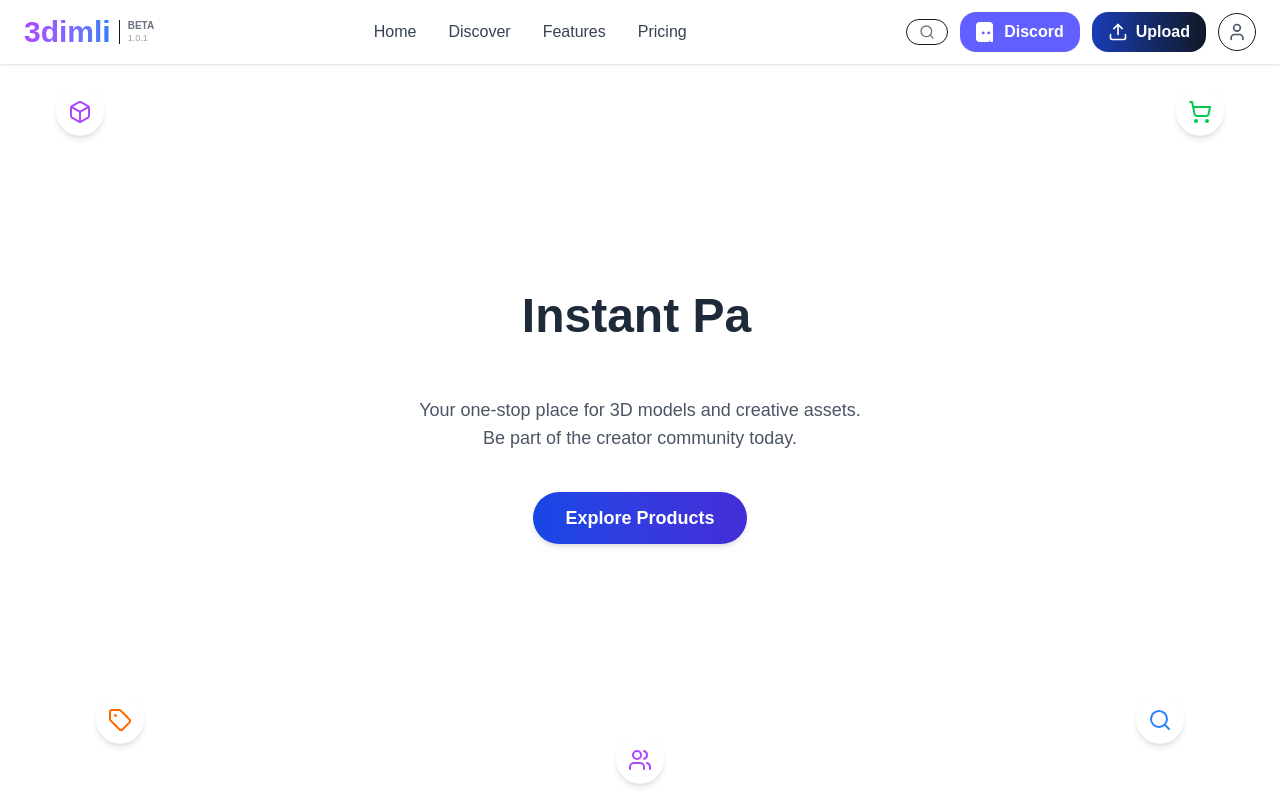
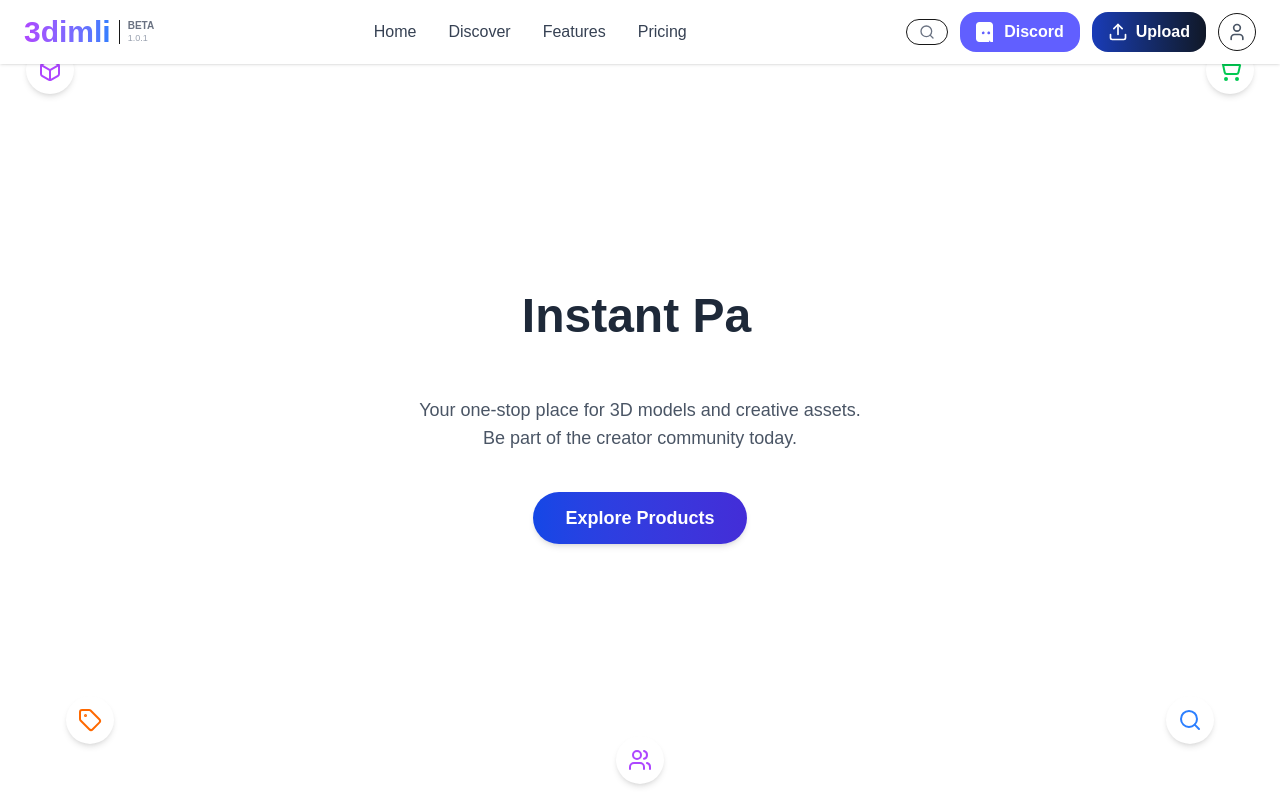
Before and after one commit to Muhammed0fayiz/3dimli, a Next.js app: page / in a window 1280 px wide. Built offline with nearby package versions, Linux system fonts and the light colour scheme.

Commit message:
animation changed

```diff
--- a/src/app/page.tsx
+++ b/src/app/page.tsx
@@ -2,11 +2,12 @@
 import React from 'react'
 import Navbar from "@/components/Navbar"
 import HeroSection from "@/components/HeroSection"
-Navbar
+
 const page = () => {
   return (
     <div>
       <Navbar/>
+
         <HeroSection/>
 
     </div>
--- a/src/components/HeroSection.tsx
+++ b/src/components/HeroSection.tsx
@@ -2,7 +2,7 @@
 
 import { motion, useScroll, useTransform } from "framer-motion";
 import { useState, useEffect } from "react";
-import { ShoppingCart, Search, Tag, Box ,Users } from "lucide-react";
+import { ShoppingCart, Search, Tag, Box, Users } from "lucide-react";
 
 export default function HeroSection() {
 
@@ -17,11 +17,19 @@ export default function HeroSection() {
 
   const { scrollYProgress } = useScroll();
 
-const moveIcons = useTransform(scrollYProgress, [0, 1], [0, 300]);
+
+
+
+    const leftX = useTransform(scrollYProgress, [0, 1], [-10, -30]);
+  const rightX = useTransform(scrollYProgress, [0, 1], [10, 30]);
+  const topY = useTransform(scrollYProgress, [0, 1], [-10, -40]);
+  const bottomY = useTransform(scrollYProgress, [0, 1], [10, 40]);
+
+
 
   useEffect(() => {
     const text = lines[currentLine];
-    let timer: string | number | NodeJS.Timeout | undefined;
+    let timer: NodeJS.Timeout;
 
     if (!deleting && typed.length < text.length) {
       timer = setTimeout(() => setTyped(text.slice(0, typed.length + 1)), 70);
@@ -46,9 +54,9 @@ const moveIcons = useTransform(scrollYProgress, [0, 1], [0, 300]);
         className="absolute inset-0 bg-gradient-to-r from-pink-200 via-purple-200 to-blue-200 bg-[length:200%_200%] opacity-40 -z-10"
       />
 
-      {/* top floating icons */}
+
       <motion.div
-        style={{ y: moveIcons }}
+        style={{ x: leftX, y: topY }}
         animate={{ y: [0, -12, 0] }}
         transition={{ duration: 3, repeat: Infinity, ease: "easeInOut" }}
         className="absolute top-16 left-14 bg-white shadow-md rounded-full p-3"
@@ -56,8 +64,9 @@ const moveIcons = useTransform(scrollYProgress, [0, 1], [0, 300]);
         <Box className="w-6 h-6 text-purple-500" />
       </motion.div>
 
+
       <motion.div
-        style={{ y: moveIcons }}
+        style={{ x: rightX, y: topY }}
         animate={{ y: [0, -18, 0] }}
         transition={{ duration: 3.6, repeat: Infinity, ease: "easeInOut" }}
         className="absolute top-16 right-14 bg-white shadow-md rounded-full p-3"
@@ -65,7 +74,7 @@ const moveIcons = useTransform(scrollYProgress, [0, 1], [0, 300]);
         <ShoppingCart className="w-6 h-6 text-green-500" />
       </motion.div>
 
-      {/* heading text */}
+
       <div className="h-[120px] flex flex-col justify-center">
         <motion.h1
           initial={{ opacity: 0, y: 30 }}
@@ -82,7 +91,7 @@ const moveIcons = useTransform(scrollYProgress, [0, 1], [0, 300]);
         </motion.h1>
       </div>
 
-      {/* subtitle */}
+      {/* Subtitle */}
       <motion.p
         initial={{ opacity: 0 }}
         animate={{ opacity: 1 }}
@@ -92,27 +101,29 @@ const moveIcons = useTransform(scrollYProgress, [0, 1], [0, 300]);
         <br /> Be part of the creator community today.
       </motion.p>
 
+
       <motion.div
-  style={{ y: moveIcons }}
+        style={{ y: bottomY }}
         animate={{ y: [0, 20, 0] }}
         transition={{ duration: 3.4, repeat: Infinity, ease: "easeInOut" }}
         className="absolute bottom-10 left-1/2 transform -translate-x-1/2 bg-white shadow-md rounded-full p-3"
       >
         <Users className="w-6 h-6 text-purple-500" />
       </motion.div>
+
+
       <motion.button
         initial={{ scale: 0.9, opacity: 0 }}
         animate={{ scale: 1, opacity: 1 }}
-
         onClick={() => console.log("Explore clicked")}
         className="mt-10 bg-gradient-to-r from-blue-700 to-indigo-700 hover:opacity-90 text-white text-lg font-semibold px-8 py-3 rounded-full shadow-md"
       >
         Explore Products
       </motion.button>
 
-      {/* bottom icons */}
+
       <motion.div
-        style={{ y: moveIcons }}
+        style={{ x: leftX, y: bottomY }}
         animate={{ y: [0, 18, 0] }}
         transition={{ duration: 3.2, repeat: Infinity, ease: "easeInOut" }}
         className="absolute bottom-20 left-24 bg-white shadow-md rounded-full p-3"
@@ -120,8 +131,9 @@ const moveIcons = useTransform(scrollYProgress, [0, 1], [0, 300]);
         <Tag className="w-6 h-6 text-orange-500" />
       </motion.div>
 
+
       <motion.div
-        style={{ y: moveIcons }}
+        style={{ x: rightX, y: bottomY }}
         animate={{ y: [0, 24, 0] }}
         transition={{ duration: 3.7, repeat: Infinity, ease: "easeInOut" }}
         className="absolute bottom-20 right-24 bg-white shadow-md rounded-full p-3"
```
Lines whose indentation alone changed are shown as unchanged.
